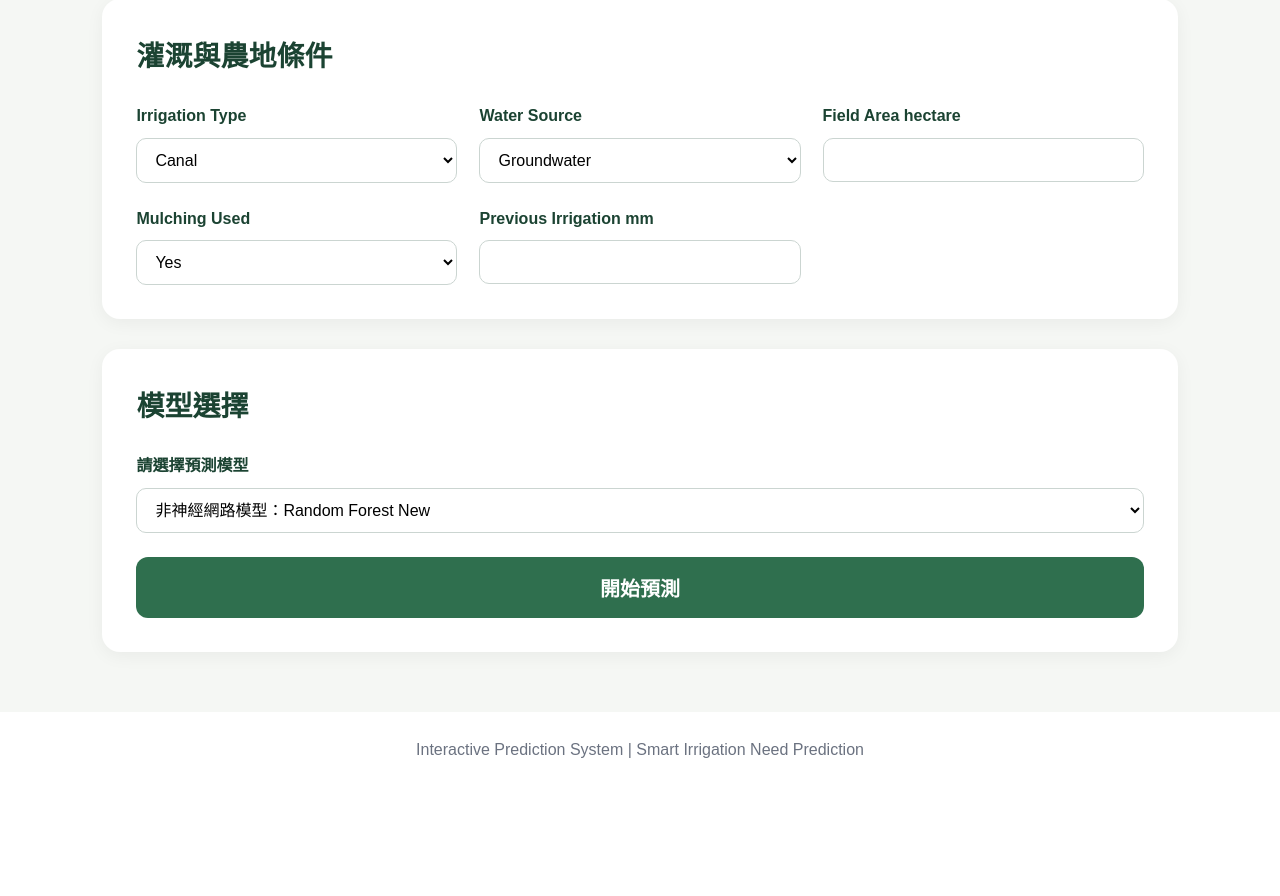
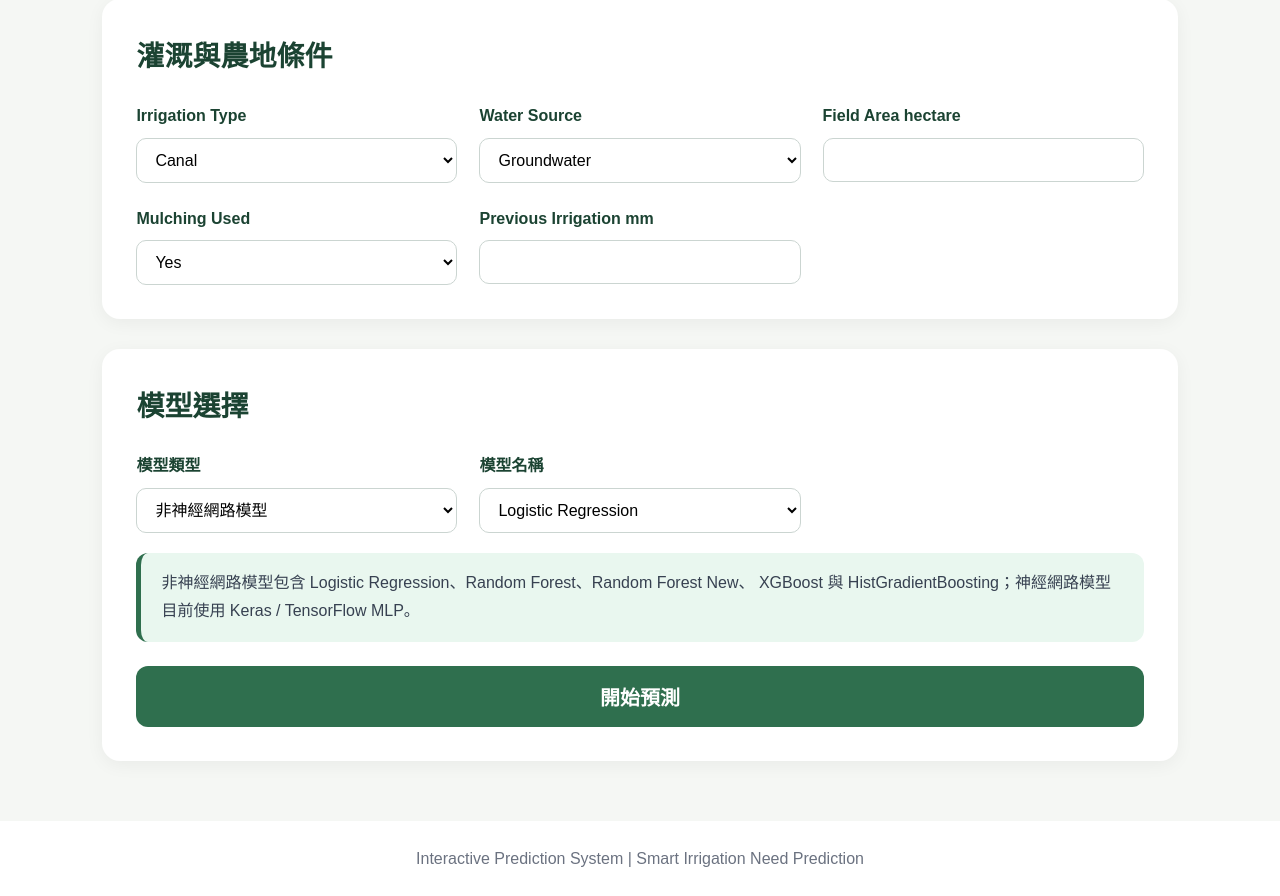
Before and after one commit to Kooji0716/irrigation_web, a Flask app: page /predict in a window 1280 px wide. Shown: the part 1577-2473 px from the top of the page. Before the commit the page ends 2335 px from the top, so only its background shows below. Run offline with Flask 3, Linux system fonts and the light colour scheme.

Commit message:
修改預測頁面的下拉式選單

```diff
--- a/static/css/style.css
+++ b/static/css/style.css
@@ -669,3 +669,17 @@ table td:nth-child(6) {
         width: 100%;
     }
 }
+
+.model-note {
+    margin-top: 20px;
+    padding: 16px 20px;
+    background-color: #e9f7ef;
+    border-left: 5px solid #2f6f4e;
+    border-radius: 12px;
+}
+
+.model-note p {
+    color: #374151;
+    font-size: 16px;
+    line-height: 1.8;
+}
--- a/static/js/predict.js
+++ b/static/js/predict.js
@@ -85,3 +85,38 @@ function loadExample() {
         setValue("Previous_Irrigation_mm", 80.00);
     }
 }
+
+//後面更改的功能
+//如果使用者選「非神經網路模型」→ 第二個下拉選單出現 5 個模型
+//如果使用者選「神經網路模型」→ 第二個下拉選單只出現 Keras / TensorFlow MLP
+
+function updateModelOptions() {
+    const modelGroup = document.getElementById("model_group").value;
+    const modelType = document.getElementById("model_type");
+
+    modelType.innerHTML = "";
+
+    if (modelGroup === "sklearn") {
+        const options = [
+            ["lr", "Logistic Regression"],
+            ["rf", "Random Forest"],
+            ["rf_new", "Random Forest New"],
+            ["xgb", "XGBoost"],
+            ["hgbc", "HistGradientBoosting"]
+        ];
+
+        options.forEach(function(item) {
+            const option = document.createElement("option");
+            option.value = item[0];
+            option.textContent = item[1];
+            modelType.appendChild(option);
+        });
+    }
+
+    if (modelGroup === "tensorflow") {
+        const option = document.createElement("option");
+        option.value = "nn";
+        option.textContent = "Keras / TensorFlow MLP";
+        modelType.appendChild(option);
+    }
+}
--- a/templates/predict.html
+++ b/templates/predict.html
@@ -213,18 +213,35 @@
                 <h2>模型選擇</h2>
 
                 <div class="form-grid">
-                    <div class="form-group full-width">
-                        <label>請選擇預測模型</label>
+                    <div class="form-group">
+                        <label>模型類型</label>
+                        <select name="model_group" id="model_group" required onchange="updateModelOptions()">
+                            <option value="sklearn">非神經網路模型</option>
+                            <option value="tensorflow">神經網路模型</option>
+                        </select>
+                    </div>
+
+                    <div class="form-group">
+                        <label>模型名稱</label>
                         <select name="model_type" id="model_type" required>
-                            <option value="rf">非神經網路模型：Random Forest New</option>
-                            <option value="nn">神經網路模型：Keras / TensorFlow MLP</option>
+                            <option value="lr">Logistic Regression</option>
+                            <option value="rf">Random Forest</option>
+                            <option value="rf_new">Random Forest New</option>
+                            <option value="xgb">XGBoost</option>
+                            <option value="hgbc">HistGradientBoosting</option>
                         </select>
                     </div>
                 </div>
 
+                <div class="model-note">
+                    <p>
+                        非神經網路模型包含 Logistic Regression、Random Forest、Random Forest New、
+                        XGBoost 與 HistGradientBoosting；神經網路模型目前使用 Keras / TensorFlow MLP。
+                    </p>
+                </div>
+
                 <button type="submit" class="predict-btn">開始預測</button>
             </section>
-
             {% if result %}
             <section class="result-card">
                 <h2>預測結果</h2>
```
Also changed, not shown: data/README.md (added), data/rf_top10_features.json (line endings or trailing spaces).
